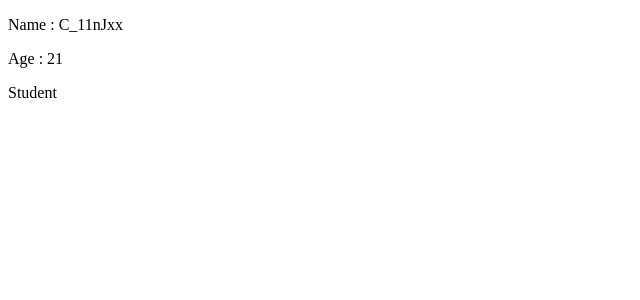
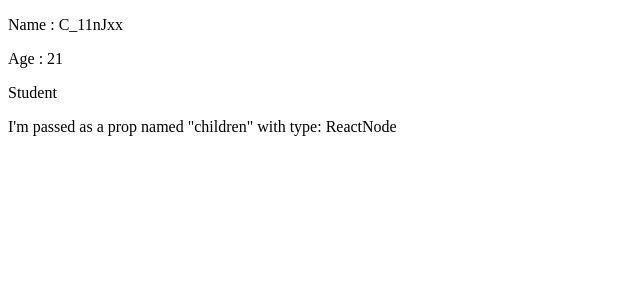
Before and after one commit to C11NJXX/react-monster, a React (Vite) app in the folder react-ts-demo/: page / in a window 1280 px wide. Shown: the top 300 px of the page, without its empty margins (0-640 px from the left). Built offline with nearby package versions, Linux system fonts and the light colour scheme.

Commit message:
pass children prop with type(ReactNode)

```diff
--- a/react-ts-demo/src/App.tsx
+++ b/react-ts-demo/src/App.tsx
@@ -1,9 +1,13 @@
+import Child from "./Components/Child";
 import User from "./Components/User";
 
 const App = () => {
   return (
     <div>
       <User name="C_11nJxx" age={21} isStu={true} />
+      <Child>
+        <p>I'm passed as a prop named "children" with type: ReactNode</p>
+      </Child>
     </div>
   );
 };
--- /dev/null
+++ b/react-ts-demo/src/Components/Child.tsx
@@ -0,0 +1,7 @@
+import { ReactNode } from "react";
+
+const Child = ({ children }: { children: ReactNode }) => {
+  return <div>{children}</div>;
+};
+
+export default Child;
```
